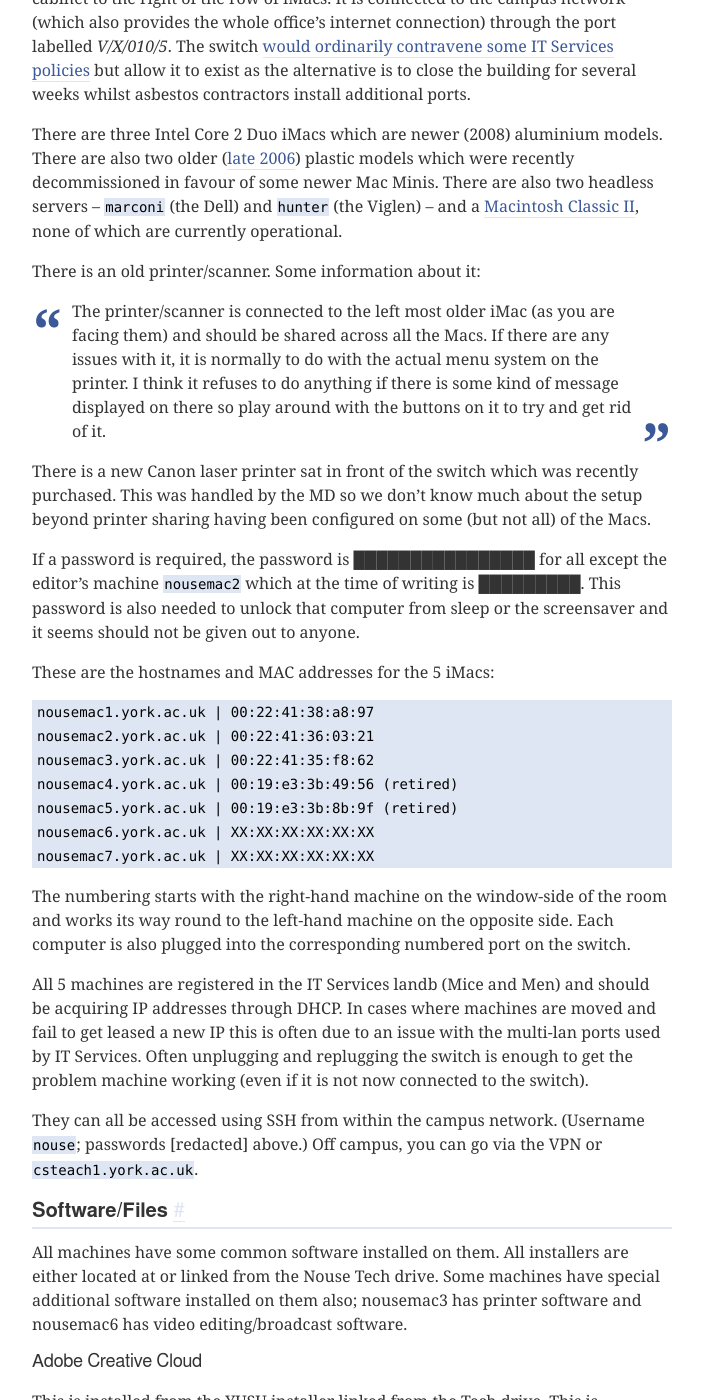
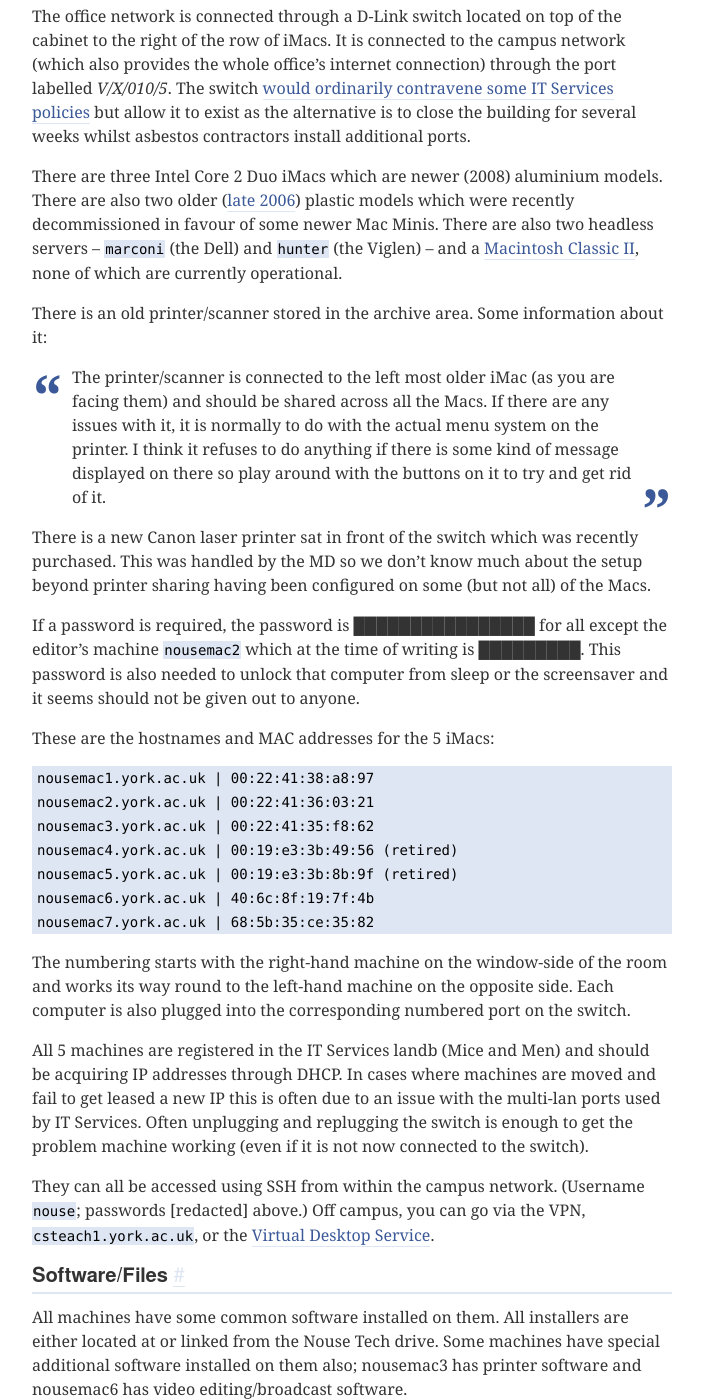
Before and after one commit to yorknouse/docs, a Jekyll site: the page built from pages/03-office.md, in a window 1280 px wide and 1400 px high, scrolled down 210 px. Shown: the whole window, without its empty margins (288-991 px from the left). Built offline with Jekyll 4.4.1, drawn with Linux system fonts in a browser that asks for light colours; some of the changed text lies outside the part shown.

Commit message:
Final updates to office info

```diff
--- a/pages/03-office.md
+++ b/pages/03-office.md
@@ -5,14 +5,13 @@ layout: page
 
 The office is in [Grimston House](http://www.openstreetmap.org/way/60004913).
 
-The office network is connected through a D-Link switch located on top of the cabinet to the right of the row of iMacs.
-It is connected to the campus network (which also provides the whole office’s internet connection) through the port labelled _V/X/010/5_.
-The switch [would ordinarily contravene some IT Services policies](http://www.york.ac.uk/it-services/connect/guidelines/) but allow it to exist as the alternative is to close the building for several weeks whilst asbestos contractors install additional ports.
+## Hardware
 
-There are three Intel Core 2 Duo iMacs which are newer (2008) aluminium models. There are also two older ([late 2006](http://support.apple.com/kb/Sp28)) plastic models which were recently decommissioned in favour of some newer Mac Minis.
-There are also two headless servers -- `marconi` (the Dell) and `hunter` (the Viglen) -- and a [Macintosh Classic II](http://support.apple.com/kb/sp204), none of which are currently operational.
+The office network is connected through a D-Link switch located on top of the cabinet to the right of the row of iMacs.  It is connected to the campus network (which also provides the whole office’s internet connection) through the port labelled _V/X/010/5_.  The switch [would ordinarily contravene some IT Services policies](http://www.york.ac.uk/it-services/connect/guidelines/) but allow it to exist as the alternative is to close the building for several weeks whilst asbestos contractors install additional ports.
 
-There is an old printer/scanner. Some information about it:
+There are three Intel Core 2 Duo iMacs which are newer (2008) aluminium models. There are also two older ([late 2006](http://support.apple.com/kb/Sp28)) plastic models which were recently decommissioned in favour of some newer Mac Minis.  There are also two headless servers -- `marconi` (the Dell) and `hunter` (the Viglen) -- and a [Macintosh Classic II](http://support.apple.com/kb/sp204), none of which are currently operational.
+
+There is an old printer/scanner stored in the archive area. Some information about it:
 
 > The printer/scanner is connected to the left most older iMac (as you are facing them) and should be shared across all the Macs. If there are any issues with it, it is normally to do with the actual menu system on the printer. I think it refuses to do anything if there is some kind of message displayed on there so play around with the buttons on it to try and get rid of it.
 
@@ -28,14 +27,14 @@ These are the hostnames and MAC addresses for the 5 iMacs:
     nousemac3.york.ac.uk | 00:22:41:35:f8:62
     nousemac4.york.ac.uk | 00:19:e3:3b:49:56 (retired)
     nousemac5.york.ac.uk | 00:19:e3:3b:8b:9f (retired)
-    nousemac6.york.ac.uk | XX:XX:XX:XX:XX:XX
-    nousemac7.york.ac.uk | XX:XX:XX:XX:XX:XX
+    nousemac6.york.ac.uk | 40:6c:8f:19:7f:4b
+    nousemac7.york.ac.uk | 68:5b:35:ce:35:82
 
 The numbering starts with the right-hand machine on the window-side of the room and works its way round to the left-hand machine on the opposite side. Each computer is also plugged into the corresponding numbered port on the switch.
 
 All 5 machines are registered in the IT Services landb (Mice and Men) and should be acquiring IP addresses through DHCP. In cases where machines are moved and fail to get leased a new IP this is often due to an issue with the multi-lan ports used by IT Services.  Often unplugging and replugging the switch is enough to get the problem machine working (even if it is not now connected to the switch).
 
-They can all be accessed using SSH from within the campus network. (Username `nouse`; passwords [redacted] above.) Off campus, you can go via the VPN or `csteach1.york.ac.uk`.
+They can all be accessed using SSH from within the campus network. (Username `nouse`; passwords [redacted] above.) Off campus, you can go via the VPN,  `csteach1.york.ac.uk`, or the [Virtual Desktop Service](https://vds.york.ac.uk/html5).
 
 ## Software/Files
 
@@ -91,10 +90,9 @@ mac OS will always use the saved credentials to access files unless you explicit
 The iMacs are, apparently, all <del>horribly</del> slow. Some things that would help:
 
 * RAM. The older two support up to 3GB each (1GB + 2GB). The newer three support 4GB (2GB + 2GB).
-  - 1GB DDR2 PC2-5300 Unbuffered NON-ECC 1.8V 128Meg x 64. For the older two computers. I've bought two.
   - [2GB DDR2 PC2-5300 Unbuffered NON-ECC 1.8V 256Meg x 64](http://uk.crucial.com/gbr/en/imac-%28late-2006---2*0ghz-or-2*16ghz%29/CT3331830) (£22.79). For the older two computers. We have room for up to two of these chips.
   - [2GB DDR2 PC2-6400 Unbuffered NON-ECC 1.8V 256Meg x 64](http://uk.crucial.com/gbr/en/imac-2*66ghz-intel-core-2-duo-%2820-inch%29-mb324ll-a/CT3331877) (£22.79). For the newer three computers. We have room for up to six of these chips.
-* SSDs would be lovely, but apparently require dismantling quite a lot of the iMac.
+* SSDs would be lovely, but apparently require dismantling quite a lot of the iMac and won't bring much benefit since all files are stored remotely.
 
 Shared files used to live in a shared folder on the iMac in the corner, and still do for historic reasons. (This folder may be referred to as "Marconi", because it used to be on the server of that name.) It's not a very good situation.
 The IT Services storage service is now used to store files to ensure backups take place, make remote support easier and remove our reliance on a single machine (which is one of the less stable machines we have).
```
